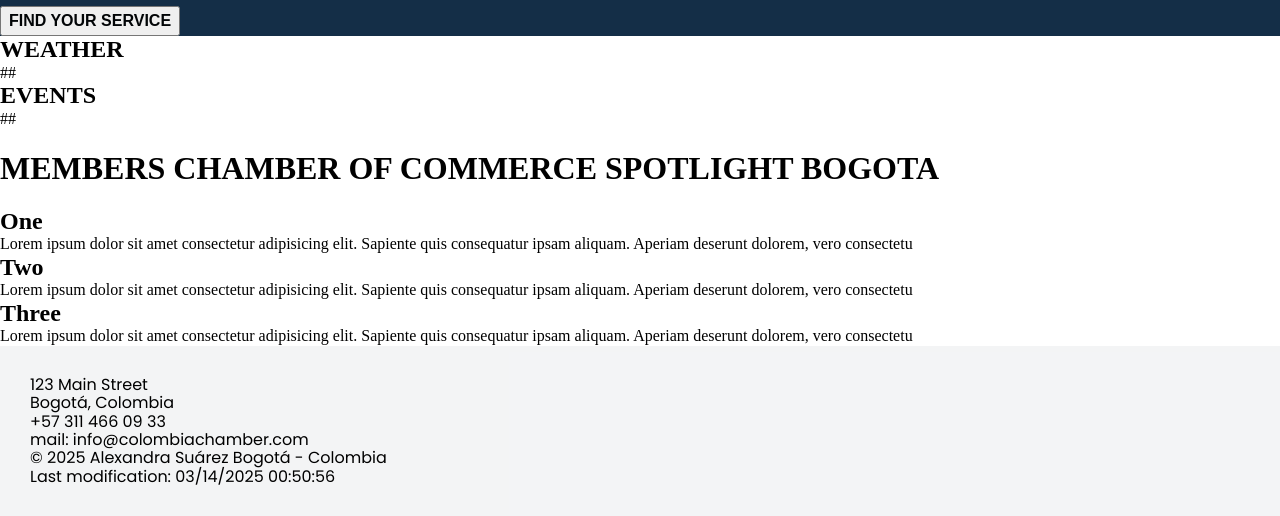
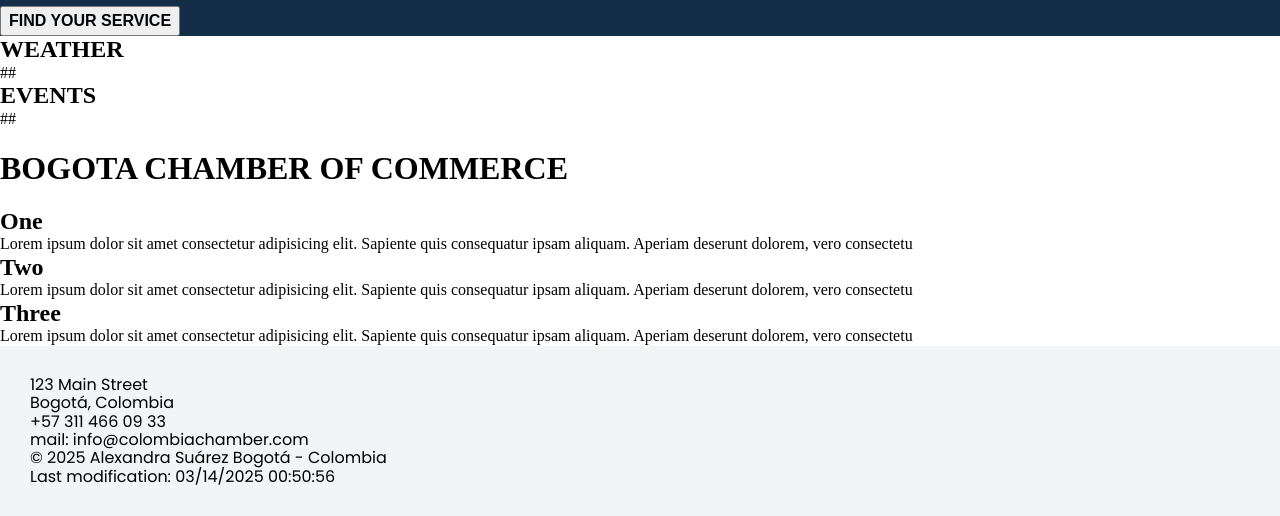
Before and after one commit to nasbf/wdd230, a plain HTML site: page chamber/index.html in a window 1280 px wide. Shown: the part 1173-1689 px from the top of the page. Drawn offline with Linux system fonts and the light colour scheme.

Commit message:
h1 update

```diff
--- a/chamber/index.html
+++ b/chamber/index.html
@@ -20,7 +20,7 @@
     <meta property="og:title" content="Alexandra Suarez - Colombia Chamber of Commerce">
     <meta property="og:description" content="Colombia Chamber of Commerce">
     <meta property="og:type" content="website">
-    <meta property="og:image" content="https://nasbf.github.io/wdd230/chamber/images/services.png">
+    <meta property="og:image" content="https://nasbf.github.io/wdd230/chamber/images/services.jpg">
     <meta property="og:url" content="https://nasbf.github.io/wdd230/chamber/index.html">
     <script src="scripts/getDate.js" defer></script>
 </head>
@@ -62,7 +62,7 @@
             ##
         </section>
         <section class="spotlight">
-            <h1>MEMBERS CHAMBER OF COMMERCE SPOTLIGHT BOGOTA </h1>
+            <h1>BOGOTA CHAMBER OF COMMERCE</h1>
             <div class="spotlight-item">
                 <h2>One</h2>
                 <p>Lorem ipsum dolor sit amet consectetur adipisicing elit. Sapiente quis consequatur ipsam aliquam.
```
Also changed, not shown: chamber/images/services.jpg (added), 1 other file.
